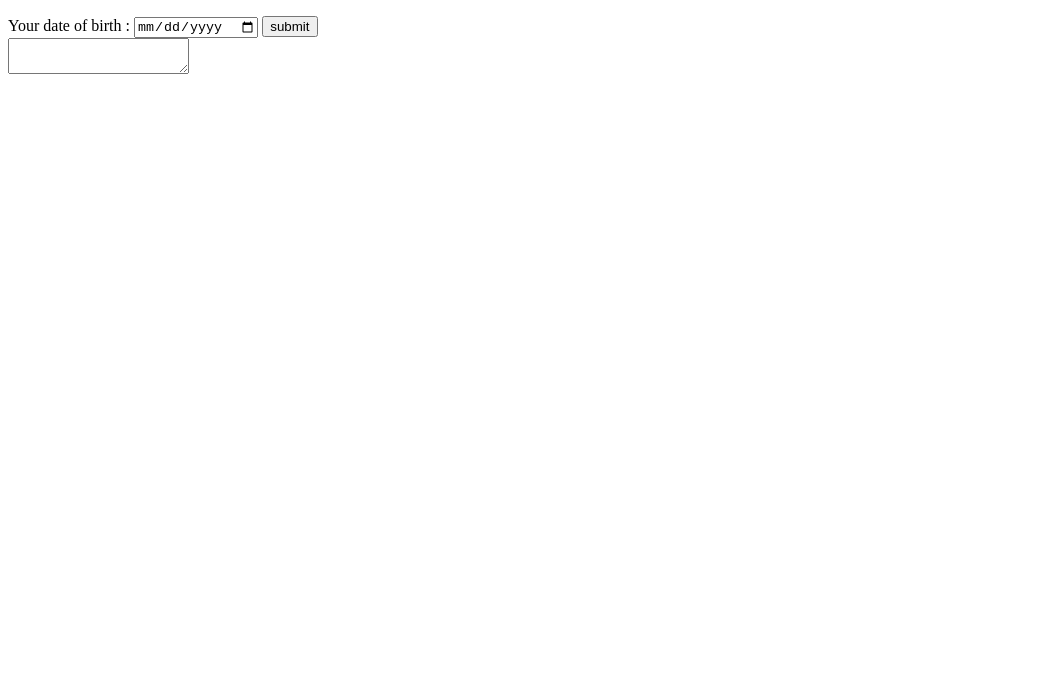
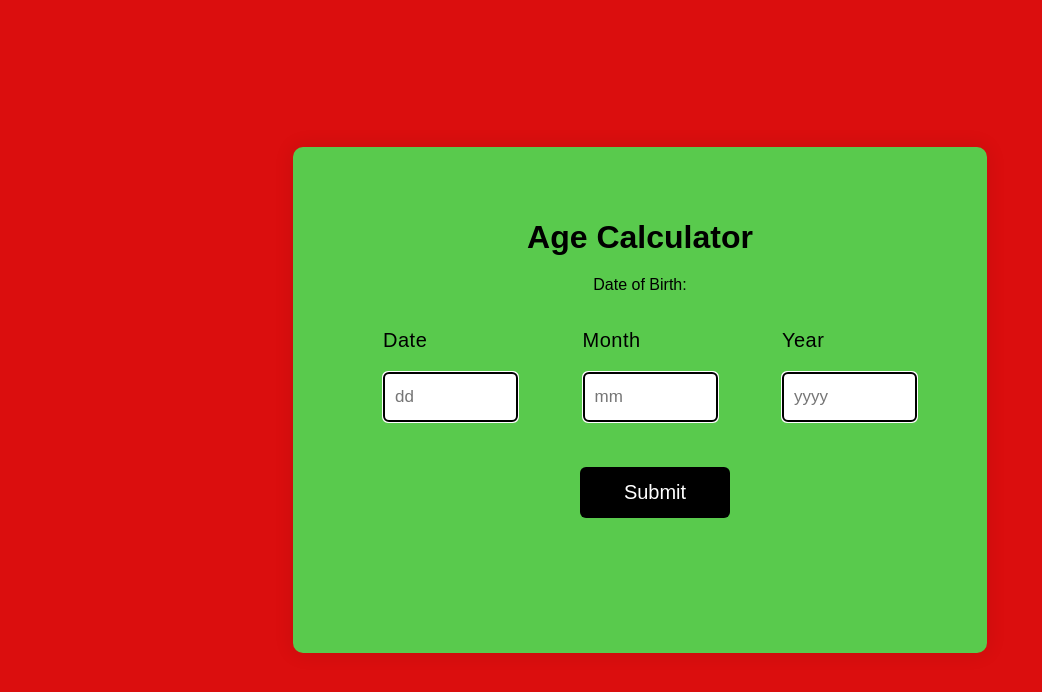
Before and after one commit to hajarbsk/CodeAlpha_AgeCalculator, a plain HTML site: page index.html in a window 1280 px wide. Shown: the whole page, without its empty margins (0-1042 px from the left). Drawn offline with Linux system fonts and the light colour scheme.

Commit message:
final version

```diff
--- /dev/null
+++ b/index.css
@@ -0,0 +1,102 @@
+body {
+    font-family: Arial, sans-serif;
+    background-color: #db0e0e;
+    display: flex;
+    justify-content: center;
+    align-items: center;
+    height: 100vh;
+    margin: 0;
+}
+
+.block {
+    width: 135px;
+    padding: 5px 20px;
+    margin-left: 20px;
+    display: inline-block;
+}
+
+.title {
+    font-size: 20px;
+    text-align: left;
+    font-family: sans-serif;
+    font-weight: normal;
+    letter-spacing: 0.5px;
+    color: #000000;
+    word-spacing: 2.7px;
+}
+
+.container {
+    background-color: #59ca4d;
+    padding: 50px;
+    border-radius: 10px;
+    box-shadow: 0 0 20px rgba(0, 0, 0, 0.1);
+    text-align: center;
+}
+
+h1 {
+    margin-bottom: 20px;
+}
+
+form {
+    margin-bottom: 20px;
+}
+
+label {
+    display: block;
+    margin-bottom: 10px;
+}
+
+input[type=text] {
+    margin: auto;
+    min-height: 50px;
+    padding: 10px;
+    font-size: 17px;
+    border-radius: 5px;
+    border: 2px solid #ccc;
+    width: 100%;
+    box-sizing: border-box;
+    outline: auto;
+}
+
+input[type=text]:focus {
+    background: #fff;
+    border: 2px solid rgb(241, 100, 100);
+}
+
+input[type=button] {
+    padding: 14px 40px;
+    border: #000000;
+    border-radius: 6px;
+    background-color: #000000;
+    color: #fff;
+    cursor: pointer;
+    font-size: 20px;
+    outline: none;
+    margin-top: 40px;
+    margin-left: 30px;
+    width: 150px;
+}
+
+input[type=button]:hover {
+    background-color: #ff7878;
+}
+
+#age {
+    display: block;
+    margin: 10px;
+    margin-top: 35px;
+    padding: 10px;
+    padding-bottom: 20px;
+    overflow: hidden;
+    font-family: Verdana;
+    font-size: 23px;
+    font-weight: normal;
+    line-height: 1.5;
+    word-spacing: 2.7px;
+    color: rgb(0, 0, 0);
+}
+
+#result {
+    font-size: 1.2em;
+    font-weight: bold;
+}
--- a/index.html
+++ b/index.html
@@ -4,20 +4,32 @@
     <meta charset="UTF-8">
     <meta name="viewport" content="width=device-width, initial-scale=1.0">
     <title>Age Calculator</title>
+    <link rel="stylesheet" href="index.css">
 </head>
 <body>
-    <p>
-        <div class="before">
-            <form action="get">
-                <label for="birth">Your date of birth :</label>
-                <input type="date" name="birth" id="birth">
-                <button> submit </button>
-            </form>
-        </div>
-        <div class="after">
-            <textarea name="" id=""> </textarea>
-        </div>
 
-    </p>
+    <div class="container">
+        <h1>Age Calculator</h1>
+        <form id="ageForm">
+            <label for="dob">Date of Birth:</label>
+            <div class="block">
+                <p class="title">Date</p>
+                <input type="text" name="date" id="date" placeholder="dd" minlength="1" maxlength="2" required>
+            </div>
+            <div class="block">
+                <p class="title">Month</p>
+                <input type="text" name="month" id="month" placeholder="mm"  minlength="1" maxlength="2" required>
+            </div>
+            <div class="block">
+                <p class="title">Year</p>
+                <input type="text" name="year" id="year" placeholder="yyyy"  minlength="4" maxlength="4" required>
+            </div>
+            <div id="base">
+                <input type="button" name="submit" value="Submit"  onclick="calculateAge()"/>
+            </div>
+            <div id="age"></div>
+        </form>
+    </div>
+    <script src="index.js"></script>
 </body>
 </html>
--- /dev/null
+++ b/index.js
@@ -0,0 +1,26 @@
+function calculateAge() {
+    const d1 = parseInt(document.getElementById('date').value);
+    const m1 = parseInt(document.getElementById('month').value);
+    const y1 = parseInt(document.getElementById('year').value);
+
+    var date = new Date();
+    var d2 = date.getDate();
+    var m2 = 1 + date.getMonth();
+    var y2 = date.getFullYear();
+    var month = [31, 28, 31, 30, 31, 30, 31, 31, 30, 31, 30, 31];
+
+    if (d1 > d2) {
+        d2 = d2 + month[m2 - 1];
+        m2 = m2 - 1;
+    }
+    if (m1 > m2) {
+        m2 = m2 + 12;
+        y2 = y2 - 1;
+    }
+
+    var d = d2 - d1;
+    var m = m2 - m1;
+    var y = y2 - y1;
+
+    document.getElementById('age').innerHTML = 'Your Age is ' + y + ' years, ' + m + ' months, and ' + d + ' days.';
+}
```
